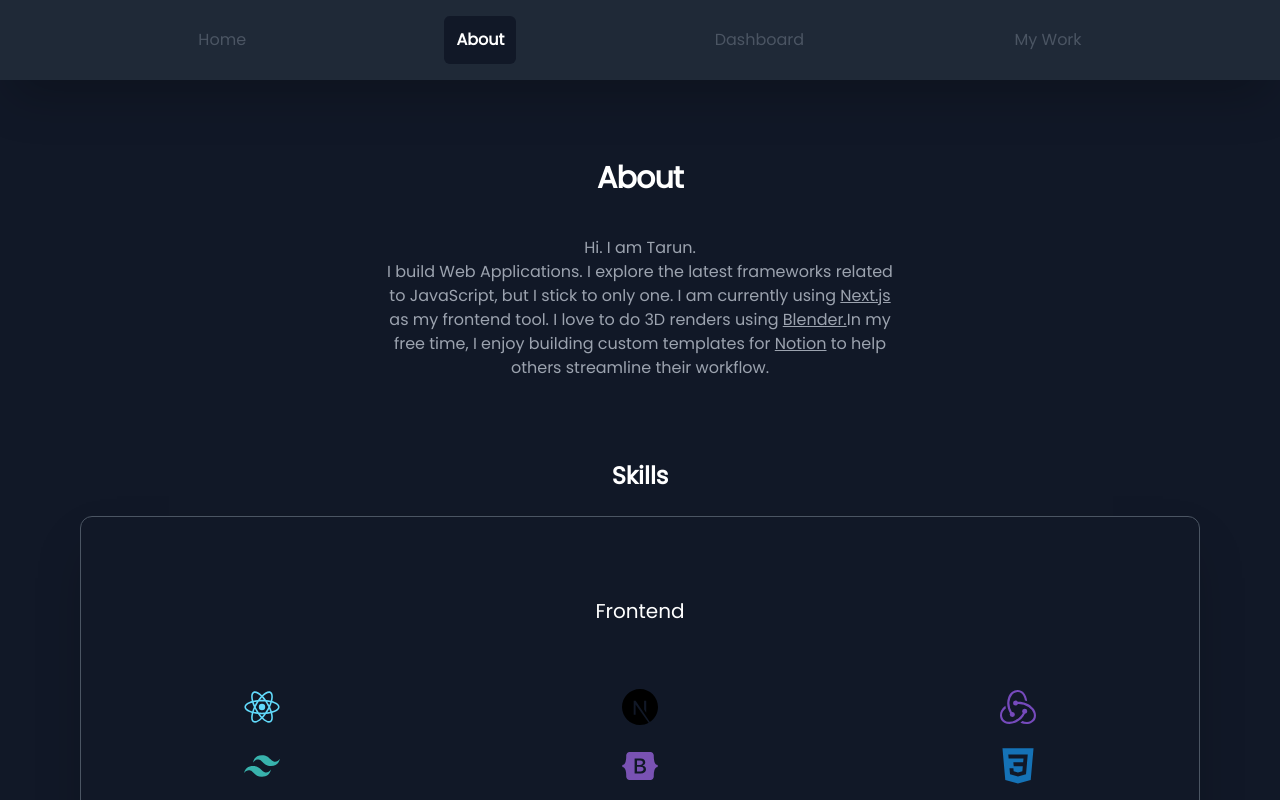
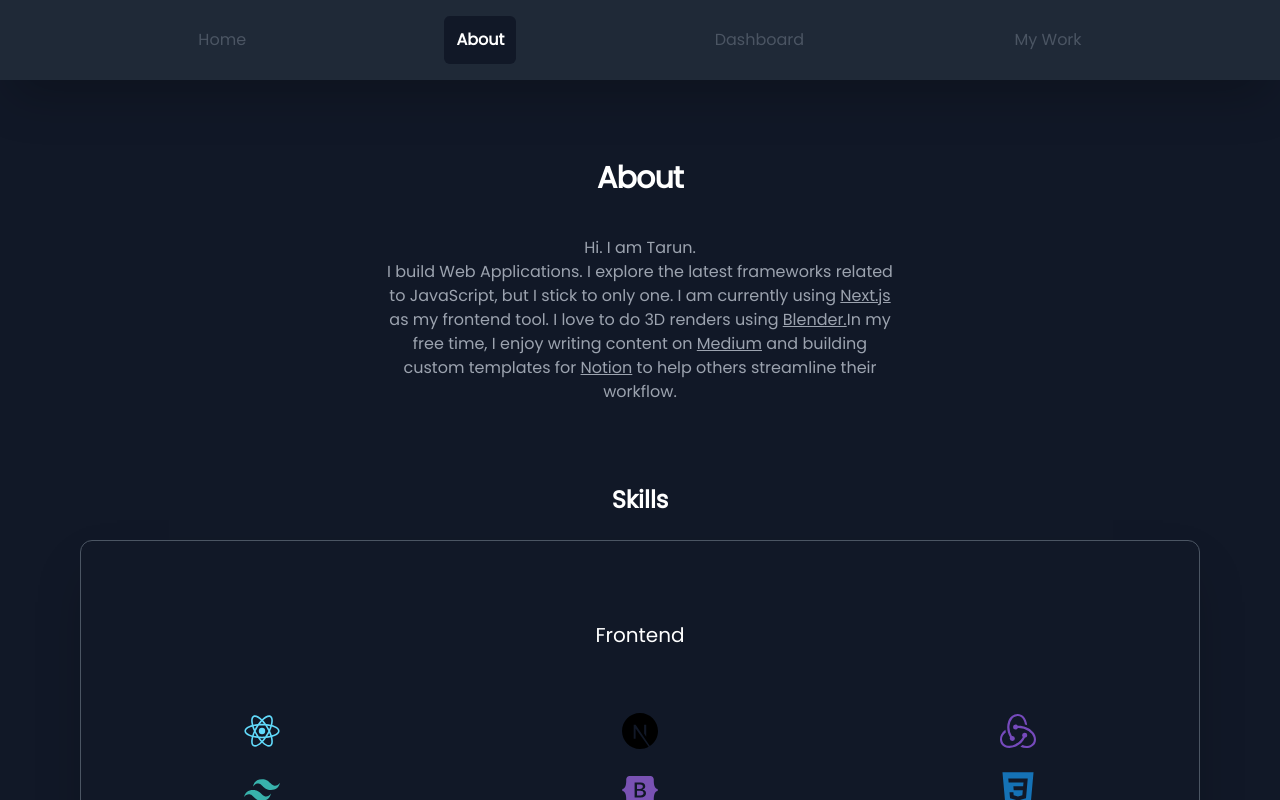
Before and after one commit to IamTarunG/personal-website, a Next.js app: page /about in a window 1280 px wide. Shown: the top 800 px of the page. Built offline with nearby package versions, Linux system fonts and the light colour scheme; no server answers.

Commit message:
Update about.js

```diff
--- a/pages/about.js
+++ b/pages/about.js
@@ -15,7 +15,7 @@ function About() {
                     I build Web Applications. I explore the latest frameworks related to JavaScript, but I stick to only one.
                     I am currently using <Link href={'https://nextjs.org/'}><a className="underline">Next.js</a></Link> as my frontend tool.
                     I love to do 3D renders using <Link href={'https://www.blender.org/'}><a className="underline">Blender.</a></Link>
-                     In my free time, I enjoy building custom templates for <Link href={'https://tarungudipalli.gumroad.com/l/qqpwa'}><a className="underline">Notion</a></Link> to help others streamline their workflow.
+                     In my free time, I enjoy writing content on <Link href={'https://medium.com/@tarungudipalli'}><a className="underline">Medium</a></Link> and building custom templates for <Link href={'https://tarungudipalli.gumroad.com/l/qqpwa'}><a className="underline">Notion</a></Link> to help others streamline their workflow.
                 </p>
             </section>
             <section className=" mx-20">
```
